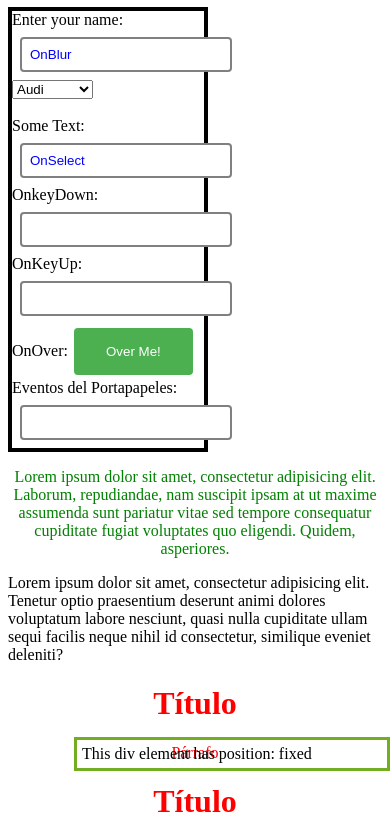
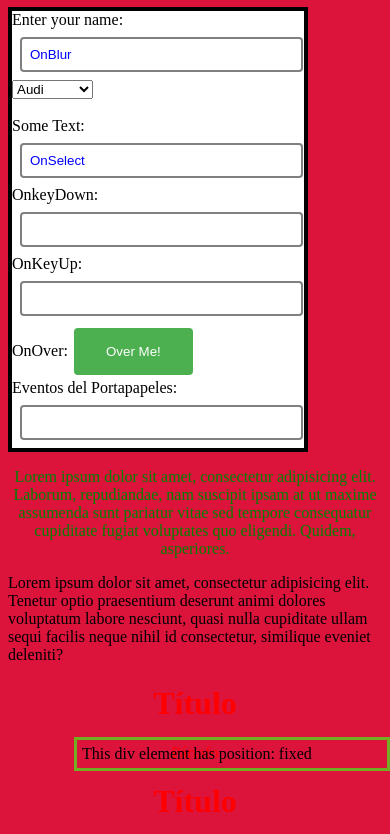
Before and after one commit to cdgonzalez/practicaEventos, a website: page index.html in a window 390 px wide. Shown: the part 73-907 px from the top of the page. Drawn offline with Linux system fonts and the light colour scheme.

Commit message:
adding responsive and media query

```diff
--- a/css/styles.css
+++ b/css/styles.css
@@ -1,5 +1,24 @@
+body {
+    background-color: lightgreen;
+}
 
+@media only screen and (max-width: 1024px) {
+    body {
+        background-color: lightblue;
+    }
+}
 
+@media only screen and (max-width: 768px) {
+    body {
+        background-color: crimson;
+    }
+}
+
+@media only screen and (max-width: 320px) {
+    body {
+        background-color: darkcyan;
+    }
+}
 
 div * {
     background-color: yellow;
@@ -29,7 +48,7 @@ a:active {
 #formulario1 {
     text-align: left;
     border: 4px solid black;
-    width : 200px;
+    width : 300px;
     margin: 0;
     background-color: white;
     color: black;
@@ -123,7 +142,7 @@ th {
 
 
 input[type=text] {
-    width: 100%;
+    width: 90%;
     padding: 8px;
     margin: 8px;
     border: 2px solid gray;
```
